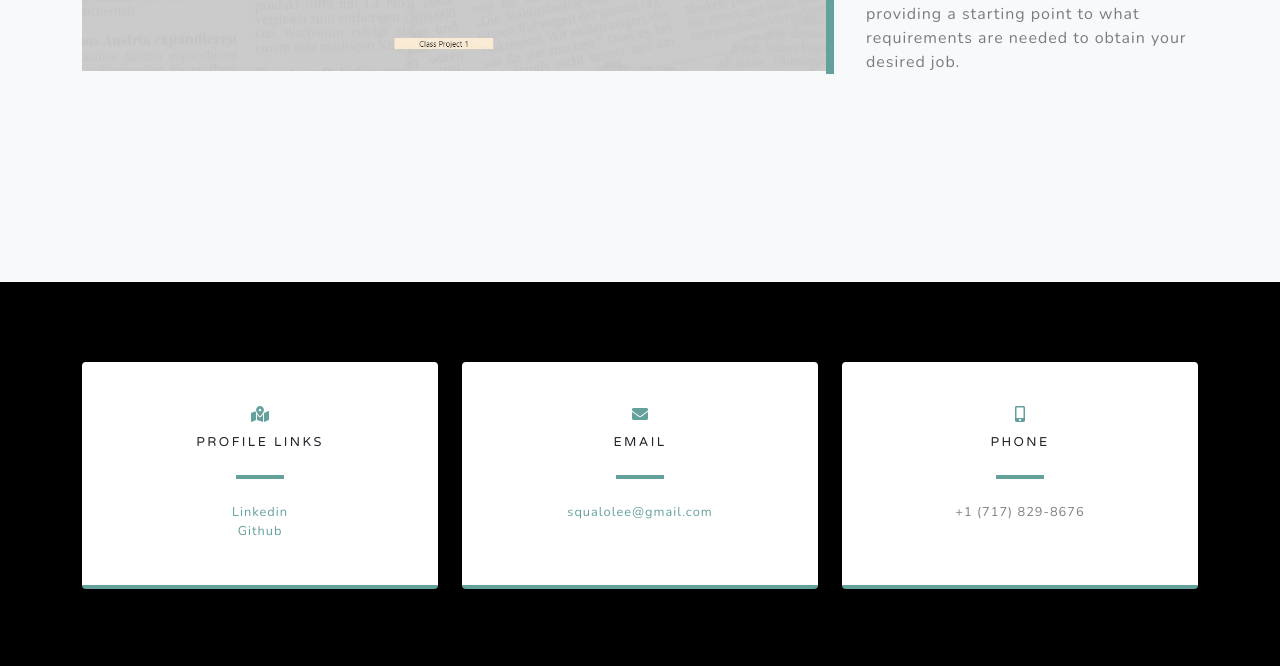
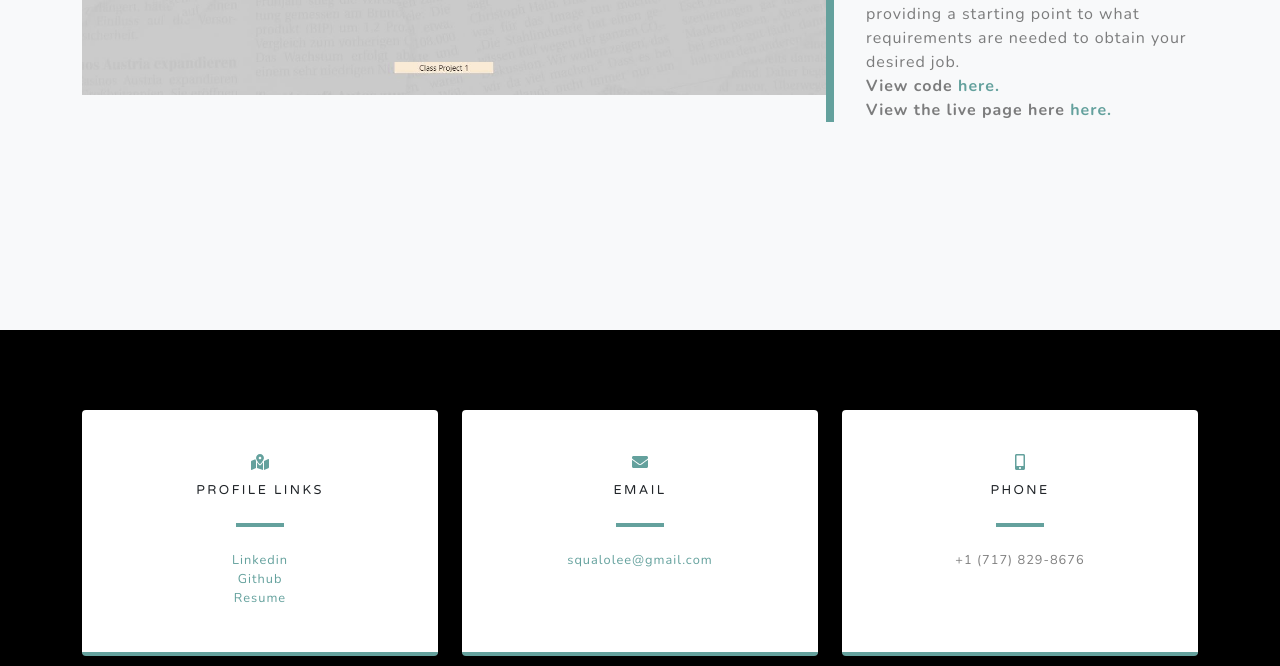
Before and after one commit to squalolee/Updated-Portfolio, a plain HTML site: page index.html in a window 1280 px wide. Shown: the part 2109-2775 px from the top of the page. Drawn offline with nearby package versions, Linux system fonts and the light colour scheme.

Commit message:
Added links and resume

```diff
--- a/index.html
+++ b/index.html
@@ -63,7 +63,9 @@
                             <h4>Git Jobs</h4>
                             <p class="text-black-50 mb-0">The process behind Git Jobs is when a user inputs a 'job' and 'location' keyword, a function is run to search Adzuna, a search engine for job advertisements, to return results relating to the keywords.
                                 While this is happening, Git Jobs is also using the users 'job' keyword to run a search through Data at Work's Open Skills Project, a collection of Department of Labor's O'NET Data Resources, to return a collect of skills related to the searched job title. The list of skills makes applying to jobs easier, as well as providing a starting point to what requirements are needed to obtain your desired job.
-                                </p>
+                                <b><br>View code <a href="https://github.com/squalolee/class-project1">here.</a>
+                                <br>View the live page here <a href="https://squalolee.github.io/class-project1/">here.</a></b>
+                            </p>
                         </div>
                     </div>
                 </div>
@@ -125,6 +127,8 @@
                                     <a href="https://www.linkedin.com/in/solomon-lee-0b69271a5/">Linkedin</a>
                                     <br>
                                     <a href="https://github.com/squalolee">Github</a>
+                                    <br>
+                                    <a href="assets/files/Solomon-Lee.zip">Resume</a>
                                 </div>
                             </div>
                         </div>
```
Also changed, not shown: 2 other files.
